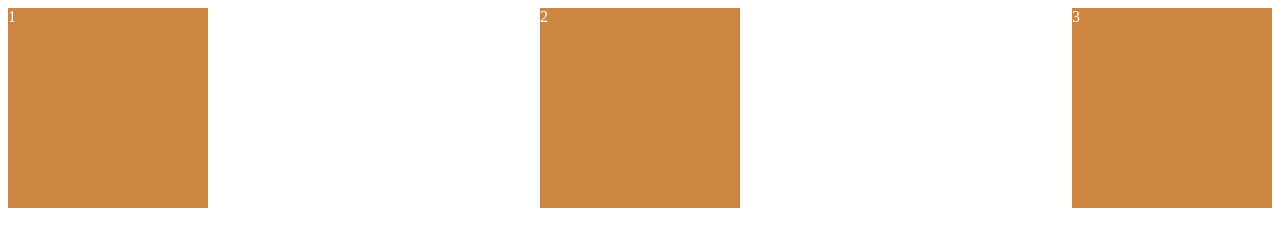
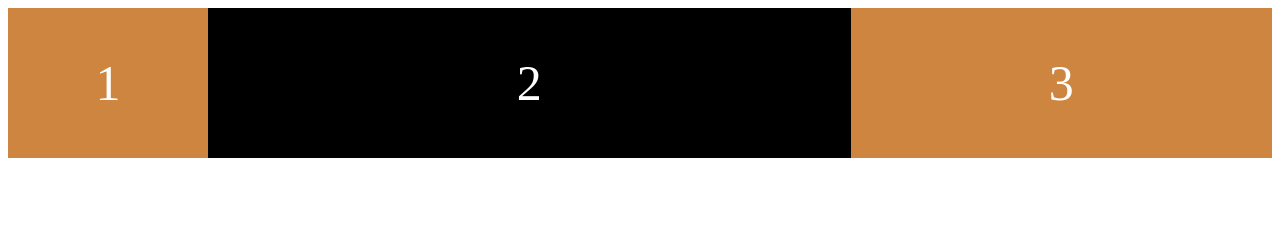
Before and after one commit to HR-Lee-Amanda/NOMAD_scss_master, a plain HTML site: page index.html in a window 1280 px wide. Drawn offline with Linux system fonts and the light colour scheme.

Commit message:
20210210 commit

```diff
--- a/styles.css
+++ b/styles.css
@@ -1,22 +1,56 @@
 .wrapper {
     display: flex;
-    justify-content: space-between;
-    align-items: stretch;
+    /* flex-direction: column; */
+    /* main axis -> justify-content */
+    justify-content: space-around;
+    /* cross axis -> align-items */
+    align-items:flex-start;
     height:100vh;
+    /*flex-wrap: wrap -> width,height 유지 , nowrap -> 한 줄에 넣기(default)*/
+    flex-wrap: nowrap;
+    /* align-content -> 라인 간격 수정 */
+    align-content:center;
+    font-size:50px;
 }
 
 .box {
-    width : 200px;
-    height: 200px;
+    display: flex;
+    /*flex-basis:...px -> element 처음 크기 지정, main axis 기준 */
+    flex-basis:200px;
+    /*width : 200px;*/
+    height: 150px;
     background: peru;
     color: white;
+    justify-content: center;
+    align-items: center;
+
+}
+
+.box:nth-child(2) {
+  /*align-self: center; 이건 자식만 사용*/
+  background:black;
+  /* flex-shirink -> 화면 크기가 줄어들 때 얼마나 크기를 줄일 지
+                  -> 디폴트 : 1 (2면 다른 것보다 두 배 줄어듬) */
+  /*flex-shrink: 3;*/
+  /* flex-grow : 0 (디폴트) 빈 공간을 어떻게 채울 것인지 */
+  flex-grow:2;
+}
+
+.box:nth-child(3) {
+  /*align-self: center;*/
+  /*flex-shirink -> 화면 크기가 줄어들 때 얼마나 크기를 줄일 지
+                  -> 디폴트 : 1 (2면 다른 것보다 두 배 줄어듬)*/
+  /*flex-shrink: 2;*/
+  flex-grow:1;
 }
 
 
 
 /**/
 
-/*.box {
+/*
+
+.box {
     background: blue;
     width: 100px;
     height: 100px;
```
Also changed, not shown: index.html (+1 -0 lines).
